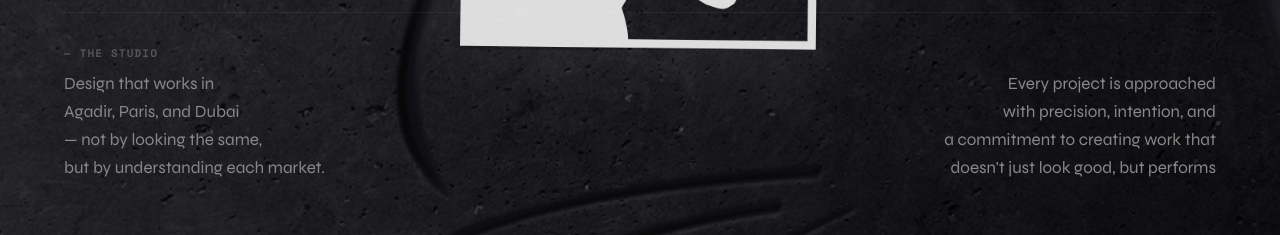
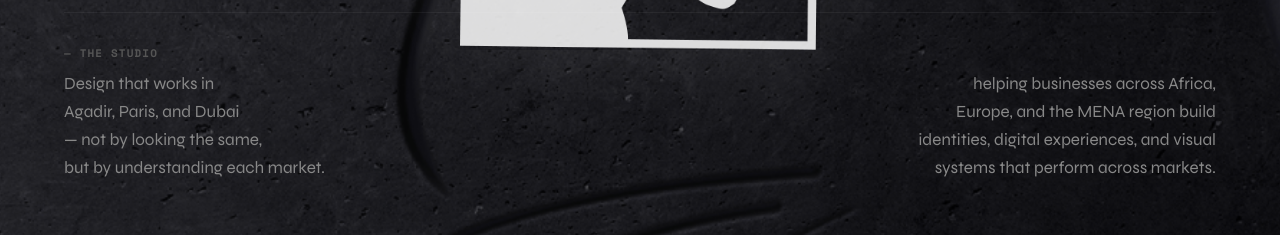
Before and after one commit to BPL-03/BPLstudios, a React (Vite) app: page / in a window 1280 px wide. Shown: the part 554-789 px from the top of the page. Built offline with nearby package versions, Linux system fonts and the light colour scheme; a web font is replaced by a local one.

Commit message:
style: replace approached paragraph with agency location summary paragraph in Hero

```diff
--- a/src/components/Hero.jsx
+++ b/src/components/Hero.jsx
@@ -125,10 +125,10 @@ export default function Hero() {
           {/* Right Description (5 Columns - Right-aligned) */}
           <div className="col-span-5 flex flex-col items-end text-right pl-10">
             <p className="text-[17px] leading-[1.65] text-[#888888] max-w-md font-syne">
-              Every project is approached <br />
-              with precision, intention, and <br />
-              a commitment to creating work that <br />
-              doesn't just look good, but performs
+              helping businesses across Africa, <br />
+              Europe, and the MENA region build <br />
+              identities, digital experiences, and visual <br />
+              systems that perform across markets.
             </p>
           </div>
 
@@ -227,7 +227,7 @@ export default function Hero() {
           </div>
           <div className="col-span-12 md:col-span-6 flex flex-col items-start text-left">
             <p className="text-[14px] sm:text-[15px] leading-[1.6] text-[#888888] font-syne max-w-md mt-1 md:mt-6">
-              Every project is approached with precision, intention, and a commitment to creating work that doesn't just look good, but performs.
+              helping businesses across Africa, Europe, and the MENA region build identities, digital experiences, and visual systems that perform across markets.
             </p>
           </div>
         </div>
```
